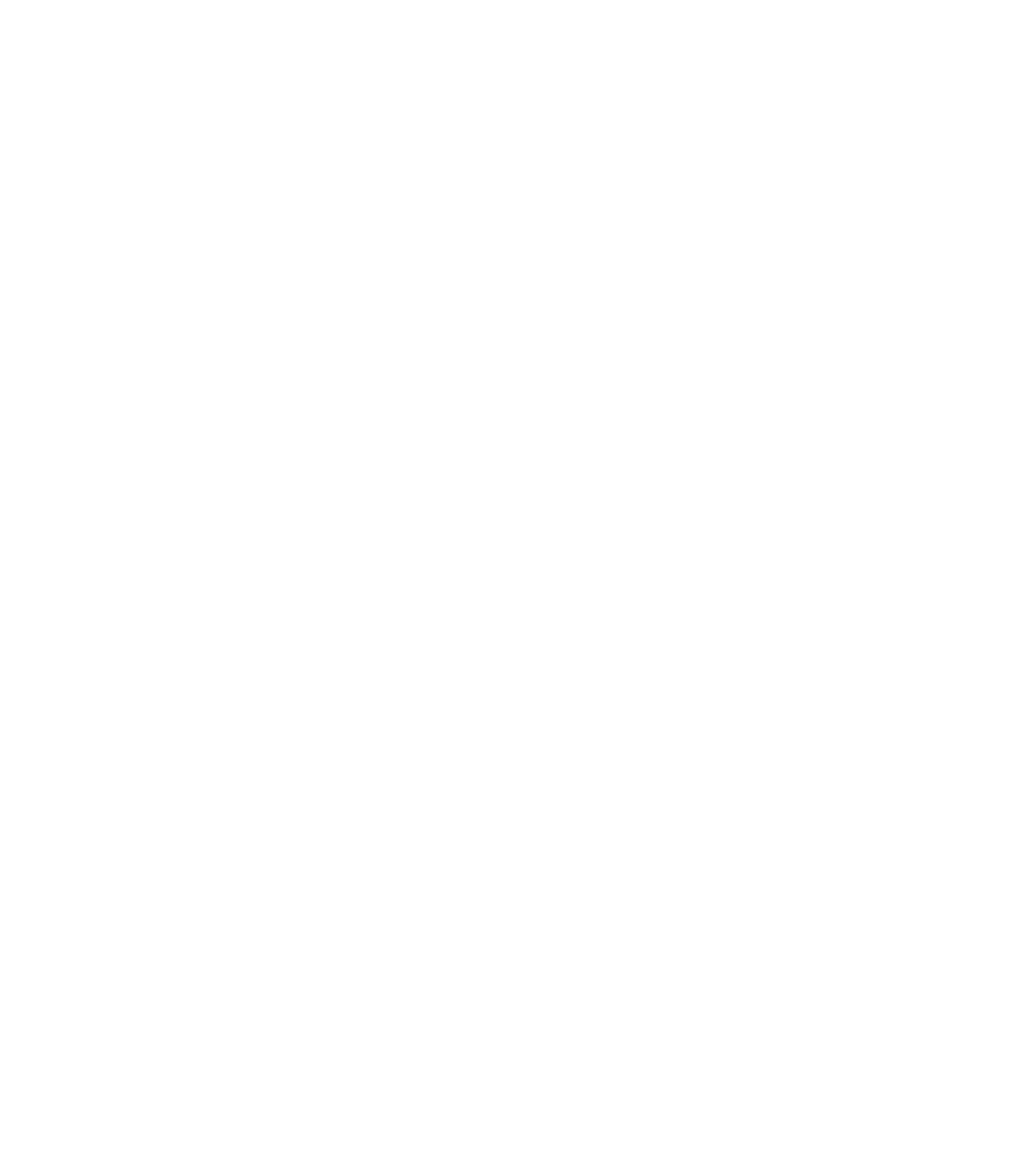
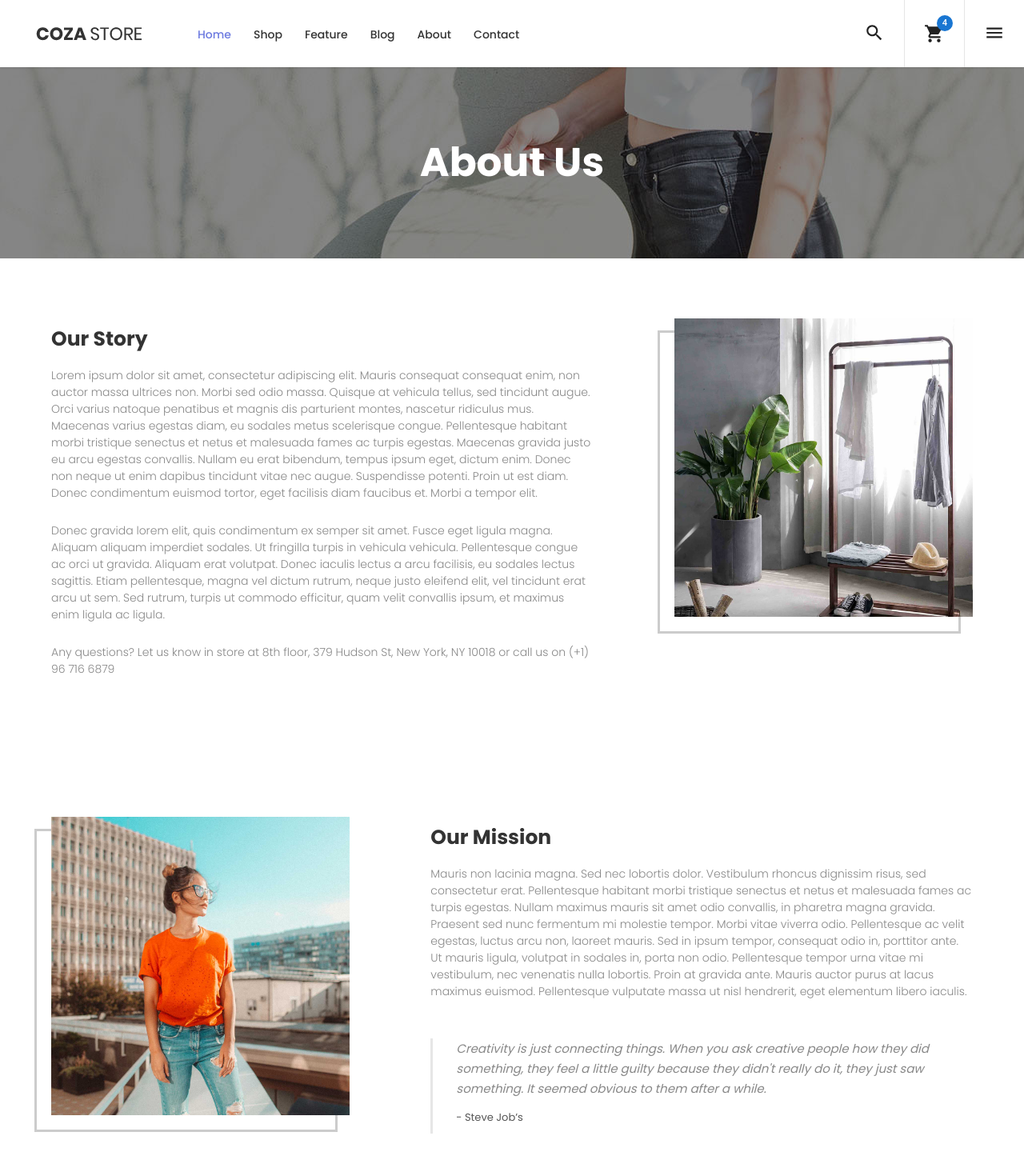
Before and after one commit to hnton2/MERN_CozaStore, a React (Create React App) app in the folder client/: page /about in a window 1280 px wide. Before the commit this address had no page. Shown: the top 1470 px of the page at 80% size. Before the commit the page ends 800 px from the top, so only its background shows below. Built offline with nearby package versions, Linux system fonts and the light colour scheme.

Commit message:
about page

```diff
--- a/client/src/App.js
+++ b/client/src/App.js
@@ -1,5 +1,6 @@
 import React from "react";
 import { BrowserRouter, Routes, Route, Link } from "react-router-dom";
+import About from "./pages/About";
 import Category from "./pages/Category";
 import Home from "./pages/Home";
 import Product from "./pages/Product";
@@ -10,8 +11,9 @@
         <BrowserRouter>
             <Routes>
                 <Route exact path="/" element={<Home />} />
-                <Route exact path="/category" element={<Category />} />
-                <Route exact path="/product" element={<Product />} />
+                <Route path="/category" element={<Category />} />
+                <Route path="/product" element={<Product />} />
+                <Route path="/about" element={<About />} />
             </Routes>
         </BrowserRouter>
     );
--- /dev/null
+++ b/client/src/components/TitlePage/index.jsx
@@ -0,0 +1,25 @@
+import React from "react";
+import styled from "styled-components";
+
+const Background = styled.div`
+    background: url(${(props) => props.background}) center center / cover no-repeat;
+    padding: 92px 15px;
+`;
+
+const Title = styled.h2`
+    text-align: center;
+    font-size: 50px;
+    font-weight: bold;
+    line-height: 1.1;
+    color: #fff;
+`;
+
+function TitlePage({ background, title }) {
+    return (
+        <Background background={background}>
+            <Title>{title}</Title>
+        </Background>
+    );
+}
+
+export default TitlePage;
--- /dev/null
+++ b/client/src/pages/About/About.scss
@@ -0,0 +1,106 @@
+@import "../../variables.scss";
+
+.about {
+    padding: 75px 0 120px;
+
+    &__story {
+        padding-bottom: 148px;
+    }
+
+    &__content {
+        padding-top: 7px;
+
+        &.p-left {
+            padding-left: 85px;
+
+            @include tablet {
+                padding-left: 0;
+            }
+
+            @include mobile {
+                padding-left: 0;
+            }
+        }
+
+        &.p-right {
+            padding-right: 85px;
+
+            @include tablet {
+                padding-right: 0;
+            }
+
+            @include mobile {
+                padding-right: 0;
+            }
+        }
+
+        & h3 {
+            color: $text-dark;
+            font-size: 25px;
+            font-weight: 700;
+            margin-bottom: 16px;
+        }
+
+        & p {
+            color: $text-color-2;
+            font-size: 14px;
+            font-weight: 300;
+            padding-bottom: 26px;
+        }
+
+        & > .quote {
+            border-left: 3px solid #e6e6e6;
+            margin-top: 22px;
+            padding-left: 29px;
+            padding-bottom: 9px;
+
+            & > p {
+                font-size: 15px;
+                font-weight: 400;
+                font-style: italic;
+                line-height: 1.666667;
+                color: #888;
+                padding-right: 40px;
+                padding-bottom: 11px;
+            }
+
+            & > span {
+                font-size: 13px;
+                font-weight: 400;
+                line-height: 1.6923;
+                color: #555;
+            }
+        }
+    }
+
+    &__pic {
+        position: relative;
+        z-index: 1;
+
+        &::before {
+            content: "";
+            display: block;
+            position: absolute;
+            z-index: -1;
+            width: 100%;
+            height: 100%;
+            border: 3px solid #ccc;
+            bottom: -21px;
+            left: -21px;
+        }
+
+        & > .pic-hover {
+            display: block;
+            overflow: hidden;
+
+            &:hover > img {
+                transform: scale(1.1);
+            }
+
+            & > img {
+                width: 100%;
+                transition: transform 0.9s ease;
+            }
+        }
+    }
+}
--- /dev/null
+++ b/client/src/pages/About/index.jsx
@@ -0,0 +1,103 @@
+import { Container, Grid } from "@mui/material";
+import React from "react";
+import Footer from "../../components/Footer";
+import Header from "../../components/Header";
+import TitlePage from "../../components/TitlePage";
+import Image from "../../constants/Image";
+import "./About.scss";
+
+function About() {
+    return (
+        <>
+            <Header />
+            <div className="main">
+                <TitlePage background={Image.BACKGROUND1} title="About Us" />
+                <div className="about">
+                    <Container>
+                        <div className="about__story">
+                            <Grid container spacing={2}>
+                                <Grid item md={7} lg={8}>
+                                    <div className="about__content p-right">
+                                        <h3>Our Story</h3>
+                                        <p>
+                                            Lorem ipsum dolor sit amet, consectetur adipiscing elit. Mauris consequat
+                                            consequat enim, non auctor massa ultrices non. Morbi sed odio massa. Quisque
+                                            at vehicula tellus, sed tincidunt augue. Orci varius natoque penatibus et
+                                            magnis dis parturient montes, nascetur ridiculus mus. Maecenas varius
+                                            egestas diam, eu sodales metus scelerisque congue. Pellentesque habitant
+                                            morbi tristique senectus et netus et malesuada fames ac turpis egestas.
+                                            Maecenas gravida justo eu arcu egestas convallis. Nullam eu erat bibendum,
+                                            tempus ipsum eget, dictum enim. Donec non neque ut enim dapibus tincidunt
+                                            vitae nec augue. Suspendisse potenti. Proin ut est diam. Donec condimentum
+                                            euismod tortor, eget facilisis diam faucibus et. Morbi a tempor elit.
+                                        </p>
+                                        <p>
+                                            Donec gravida lorem elit, quis condimentum ex semper sit amet. Fusce eget
+                                            ligula magna. Aliquam aliquam imperdiet sodales. Ut fringilla turpis in
+                                            vehicula vehicula. Pellentesque congue ac orci ut gravida. Aliquam erat
+                                            volutpat. Donec iaculis lectus a arcu facilisis, eu sodales lectus sagittis.
+                                            Etiam pellentesque, magna vel dictum rutrum, neque justo eleifend elit, vel
+                                            tincidunt erat arcu ut sem. Sed rutrum, turpis ut commodo efficitur, quam
+                                            velit convallis ipsum, et maximus enim ligula ac ligula.
+                                        </p>
+                                        <p>
+                                            Any questions? Let us know in store at 8th floor, 379 Hudson St, New York,
+                                            NY 10018 or call us on (+1) 96 716 6879
+                                        </p>
+                                    </div>
+                                </Grid>
+                                <Grid item md={5} lg={4}>
+                                    <div className="about__pic">
+                                        <div className="pic-hover">
+                                            <img src={Image.ABOUT1} alt="" />
+                                        </div>
+                                    </div>
+                                </Grid>
+                            </Grid>
+                        </div>
+                        <div className="about__misto">
+                            <Grid container spacing={2}>
+                                <Grid item xs={12} sm={12} md={5} lg={4} order={{ xs: 2, sm: 2, md: 1, lg: 1 }}>
+                                    <div className="about__pic">
+                                        <div className="pic-hover">
+                                            <img src={Image.ABOUT2} alt="" />
+                                        </div>
+                                    </div>
+                                </Grid>
+                                <Grid item xs={12} sm={12} md={7} lg={8} order={{ xs: 1, sm: 1, md: 2, lg: 2 }}>
+                                    <div className="about__content p-left">
+                                        <h3>Our Mission</h3>
+                                        <p>
+                                            Mauris non lacinia magna. Sed nec lobortis dolor. Vestibulum rhoncus
+                                            dignissim risus, sed consectetur erat. Pellentesque habitant morbi tristique
+                                            senectus et netus et malesuada fames ac turpis egestas. Nullam maximus
+                                            mauris sit amet odio convallis, in pharetra magna gravida. Praesent sed nunc
+                                            fermentum mi molestie tempor. Morbi vitae viverra odio. Pellentesque ac
+                                            velit egestas, luctus arcu non, laoreet mauris. Sed in ipsum tempor,
+                                            consequat odio in, porttitor ante. Ut mauris ligula, volutpat in sodales in,
+                                            porta non odio. Pellentesque tempor urna vitae mi vestibulum, nec venenatis
+                                            nulla lobortis. Proin at gravida ante. Mauris auctor purus at lacus maximus
+                                            euismod. Pellentesque vulputate massa ut nisl hendrerit, eget elementum
+                                            libero iaculis.
+                                        </p>
+                                        <div className="quote">
+                                            <p>
+                                                Creativity is just connecting things. When you ask creative people how
+                                                they did something, they feel a little guilty because they didn't really
+                                                do it, they just saw something. It seemed obvious to them after a while.
+                                            </p>
+                                            <span>- Steve Job’s</span>
+                                        </div>
+                                    </div>
+                                </Grid>
+                            </Grid>
+                        </div>
+                    </Container>
+                </div>
+            </div>
+            <Footer />
+        </>
+    );
+}
+
+export default About;
```
Also changed, not shown: client/src/constants/Image.js (+8 -0 lines).
